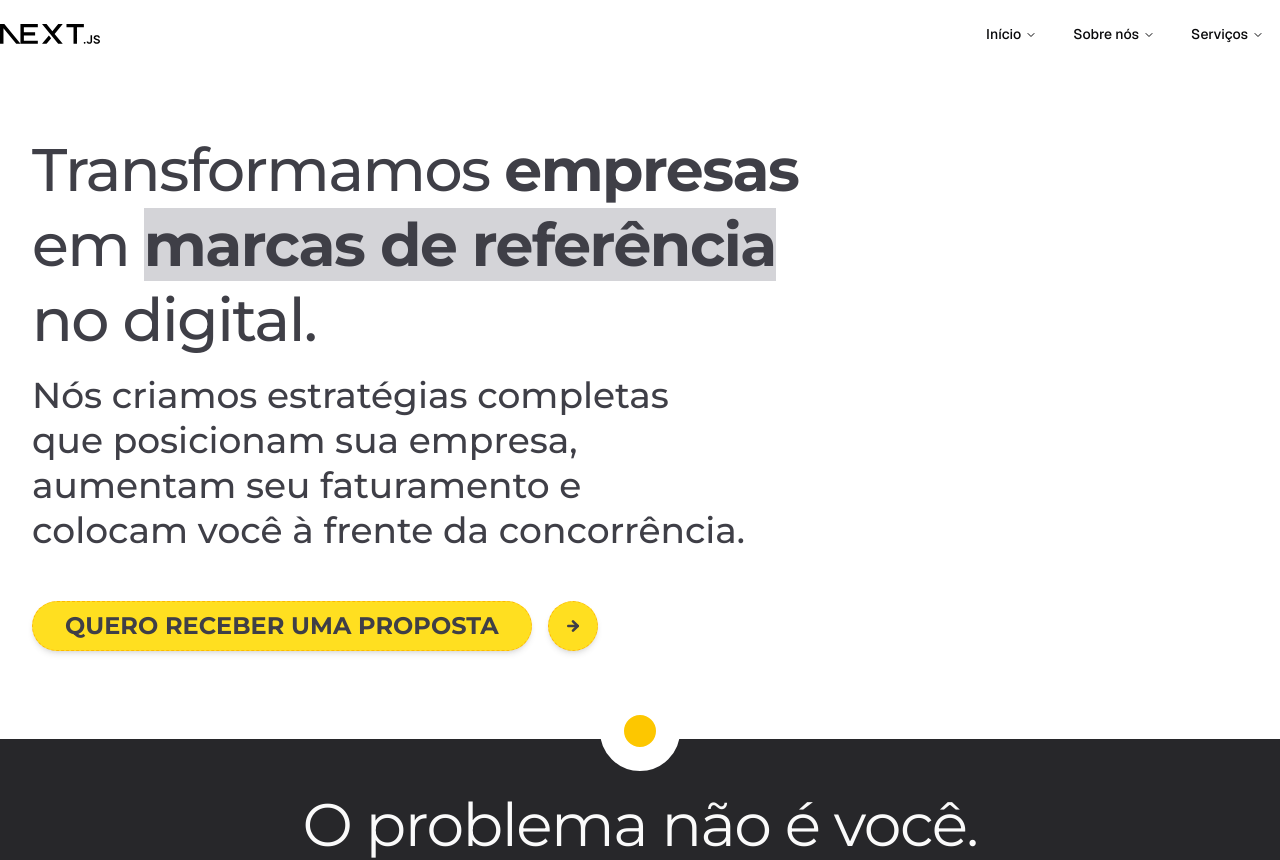
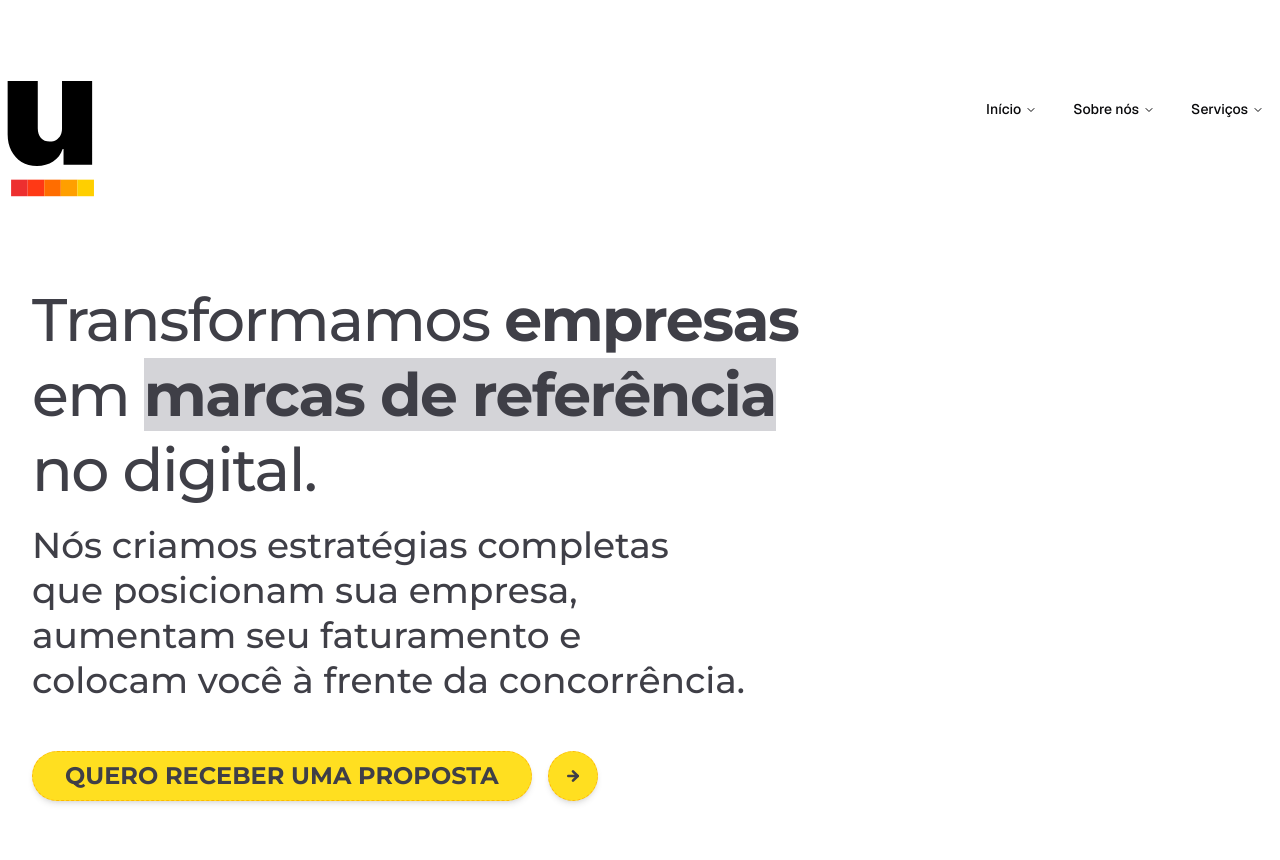
Before and after one commit to dennydanny/Ilumi, a Next.js app in the folder ilumi/: page / in a window 1280 px wide. Shown: the top 860 px of the page. Built offline with nearby package versions, Linux system fonts and the light colour scheme.

Commit message:
add enterprise logo

```diff
--- a/ilumi/src/app/page.tsx
+++ b/ilumi/src/app/page.tsx
@@ -20,8 +20,8 @@ export default function Home() {
         <header className="flex flex-row justify-between max-w-7xl mx-auto w-full items-center mt-4">
           <Image
             className="dark:invert"
-            src="/next.svg"
-            alt="Next.js logo"
+            src="/uri-logo.svg"
+            alt="Logo da Uri"
             width={100}
             height={20}
             priority
```
Also changed, not shown: ilumi/public/uri-logo.svg (added).
